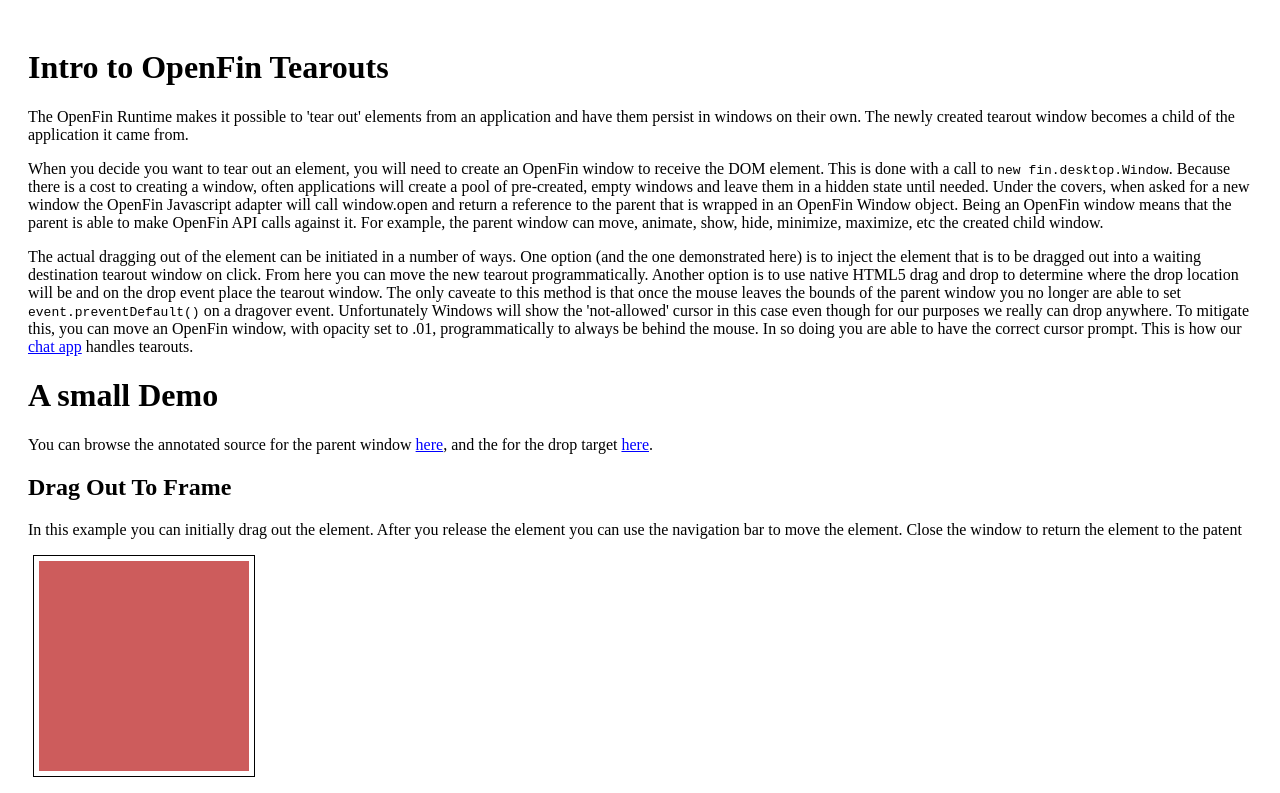
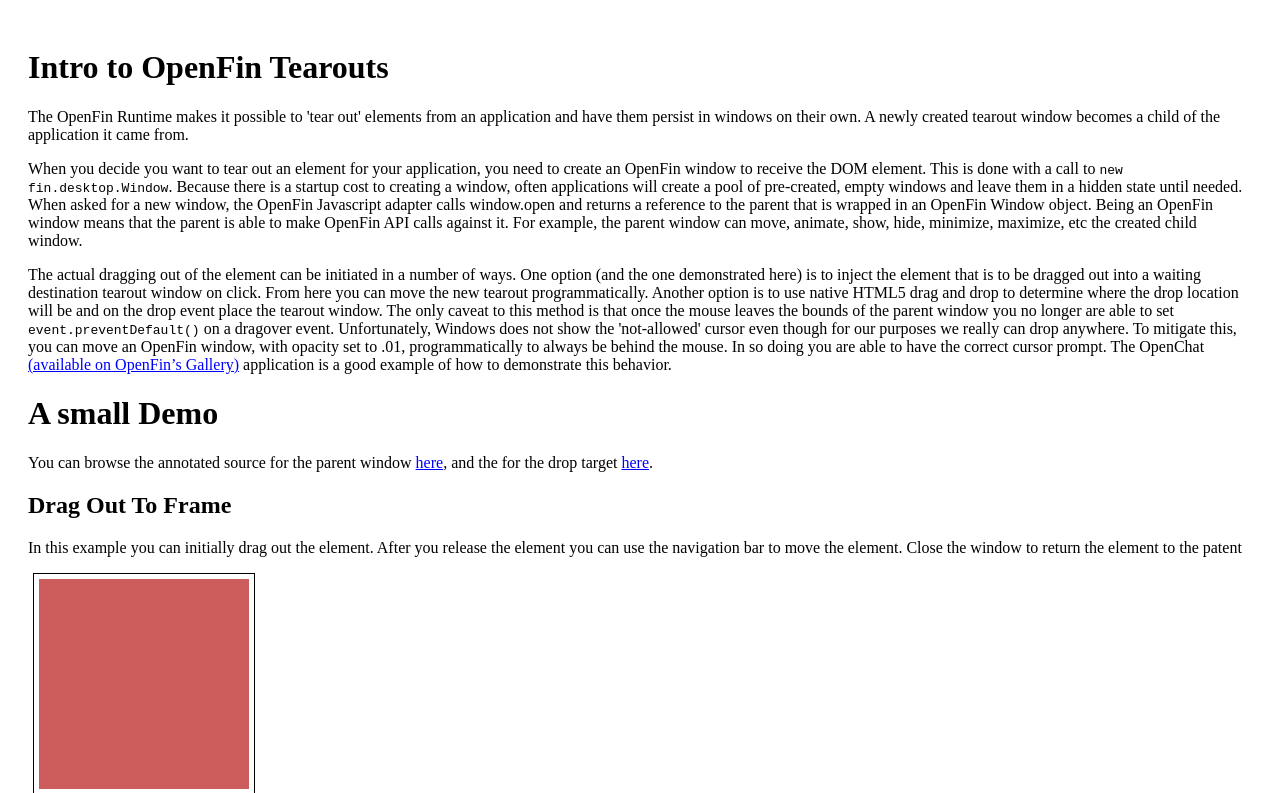
Before and after one commit to datamadic/tearout-demo, a website: page index.html in a window 1280 px wide. Shown: the top 793 px of the page. Drawn offline with Linux system fonts and the light colour scheme.

Commit message:
updated copy and readme

```diff
--- a/index.html
+++ b/index.html
@@ -6,36 +6,25 @@
 	<body>
 		<h1>Intro to OpenFin Tearouts</h1>
 		<p>
-			The OpenFin Runtime makes it possible to 'tear out' elements from an
-			application and have them persist in windows on their own. The newly
-			created tearout window becomes a child of the application it came from.
+			The OpenFin Runtime makes it possible to 'tear out' elements from an application
+			and have them persist in windows on their own.  A newly created tearout window
+			becomes a child of the application it came from.
 		</p>
+
 		<p>
-			When you decide you want to tear out an element, you will need to create
-			an OpenFin window to receive the DOM element. This is done with a call to
-			<code>new fin.desktop.Window</code>. Because there is a cost to creating
-			a window, often applications will create a pool of pre-created, empty windows
-			and leave them in a hidden state until needed.
-			Under the covers, when asked for a new window the OpenFin Javascript adapter
-			will call window.open and return a reference to the parent that is wrapped
-			in an OpenFin Window object. Being an OpenFin window means that the parent is
-			able to make OpenFin API calls against it. For example, the parent window can
+			When you decide you want to tear out an element for your application, you need to create
+			an OpenFin window to receive the DOM element. This is done with a call to <code>new fin.desktop.Window</code>.
+			Because there is a startup cost to creating a window, often applications will create a pool of
+			pre-created, empty windows and leave them in a hidden state until needed. When asked for a new window, the OpenFin Javascript adapter calls window.open and returns a reference to the
+			parent that is wrapped in an OpenFin Window object. Being an OpenFin window means that
+			the parent is able to make OpenFin API calls against it. For example, the parent window can
 			move, animate, show, hide, minimize, maximize, etc the created child window.
 		</p>
 		<p>
-			The actual dragging out of the element can be initiated in a number of ways.
-			One option (and the one demonstrated here) is to inject the element that is
-			to be dragged out into a waiting destination tearout window on click. From here you can
-			move the new tearout programmatically. Another option is to use native HTML5 drag and
-			drop to determine where the drop location will be and on the drop event place
-			the tearout window. The only caveate to this method is that once the
-			mouse leaves the bounds of the parent window you no longer are able to set
-			<code>event.preventDefault()</code> on a dragover event. Unfortunately Windows
-			will show the 'not-allowed' cursor in this case even though for our purposes we really can drop
-			anywhere. To mitigate this, you can move an OpenFin window, with opacity set to .01, programmatically
-			to always be behind the mouse. In so doing you are able to have the correct cursor prompt.
-			This is how our <span class="browser-link" destination="http://openfin.co/app-gallery.html">chat app</span> handles tearouts.
+			The actual dragging out of the element can be initiated in a number of ways. One option (and the one demonstrated here) is to inject the element that is to be dragged out into a waiting destination tearout window on click. From here you can move the new tearout programmatically. Another option is to use native HTML5 drag and drop to determine where the drop location will be and on the drop event place the tearout window. The only caveat to this method is that once the mouse leaves the bounds of the parent window you no longer are able to set <code>event.preventDefault()</code> on a dragover event. Unfortunately, Windows does not show the 'not-allowed' cursor even though for our purposes we really can drop anywhere. To mitigate this, you can move an OpenFin window, with opacity set to .01, programmatically to always be behind the mouse. In so doing you are able to have the correct cursor prompt. The OpenChat
+			<span class="browser-link" destination="http://openfin.co/app-gallery.html">(available on OpenFin’s Gallery)</span> application is a good example of how to demonstrate this behavior.
 		</p>
+
 
 		<h1>A small Demo</h1>
 		<p>
@@ -70,11 +59,9 @@
 		</div>
 
 		<h3>Keep In Mind</h3>
+
 		<p>
-			Applications such as our <span class="browser-link" destination="http://openfin.co/app-gallery.html">chat app</span> and d:code:it's
-			<span class="browser-link" destination="http://openfin.co/app-gallery.html">MarketStack</span> create a tearout experience without actually
-			moving DOM from one one window to another. Before transferring DOM elements from one window
-			to another, decide if this is the best experience for the user.
+			Applications such as MarketStack <span class="browser-link" destination="http://openfin.co/app-gallery.html">(available on OpenFin’s Gallery)</span>  create a tearout experience without actually moving DOM from one one window to another. Before transferring DOM elements from one window to another, decide if this is the best experience for the user.
 		</p>
 
 		<h1>Whats Next?</h1>
```
Also changed, not shown: README.md.
